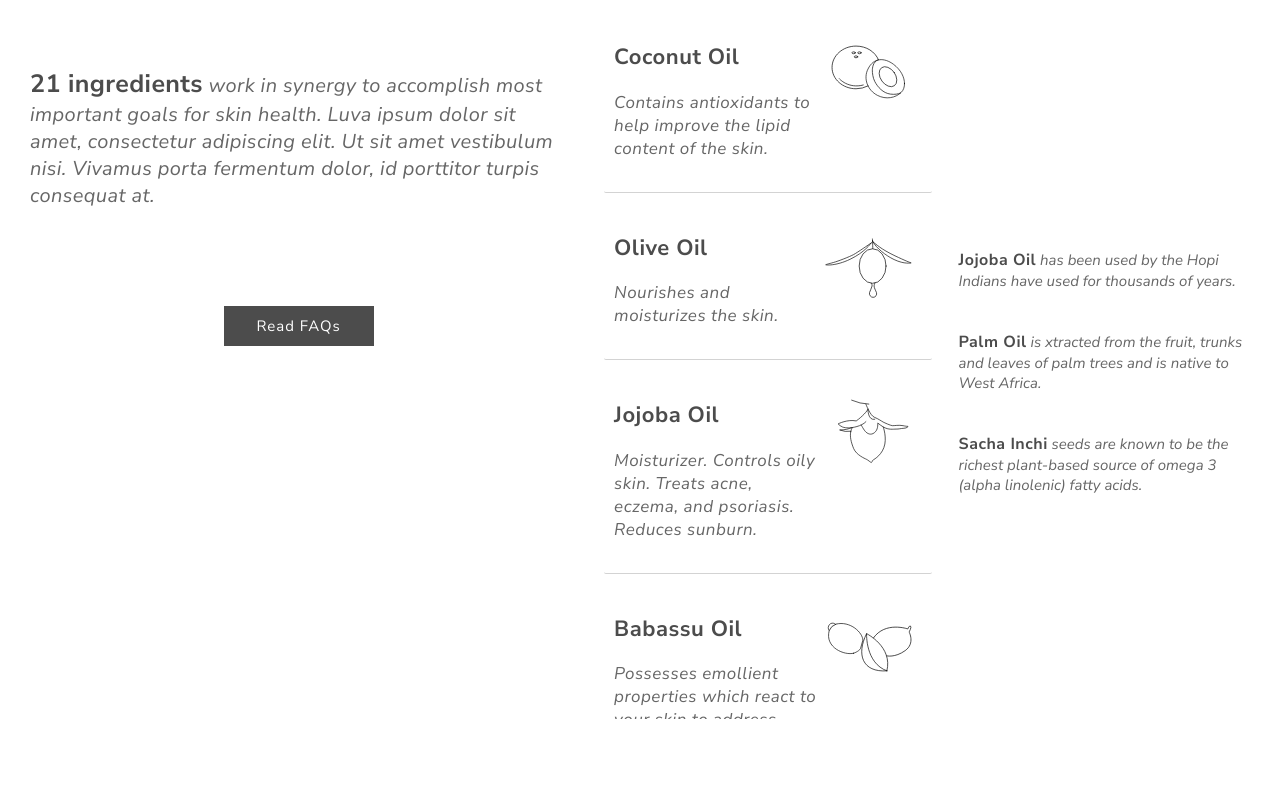
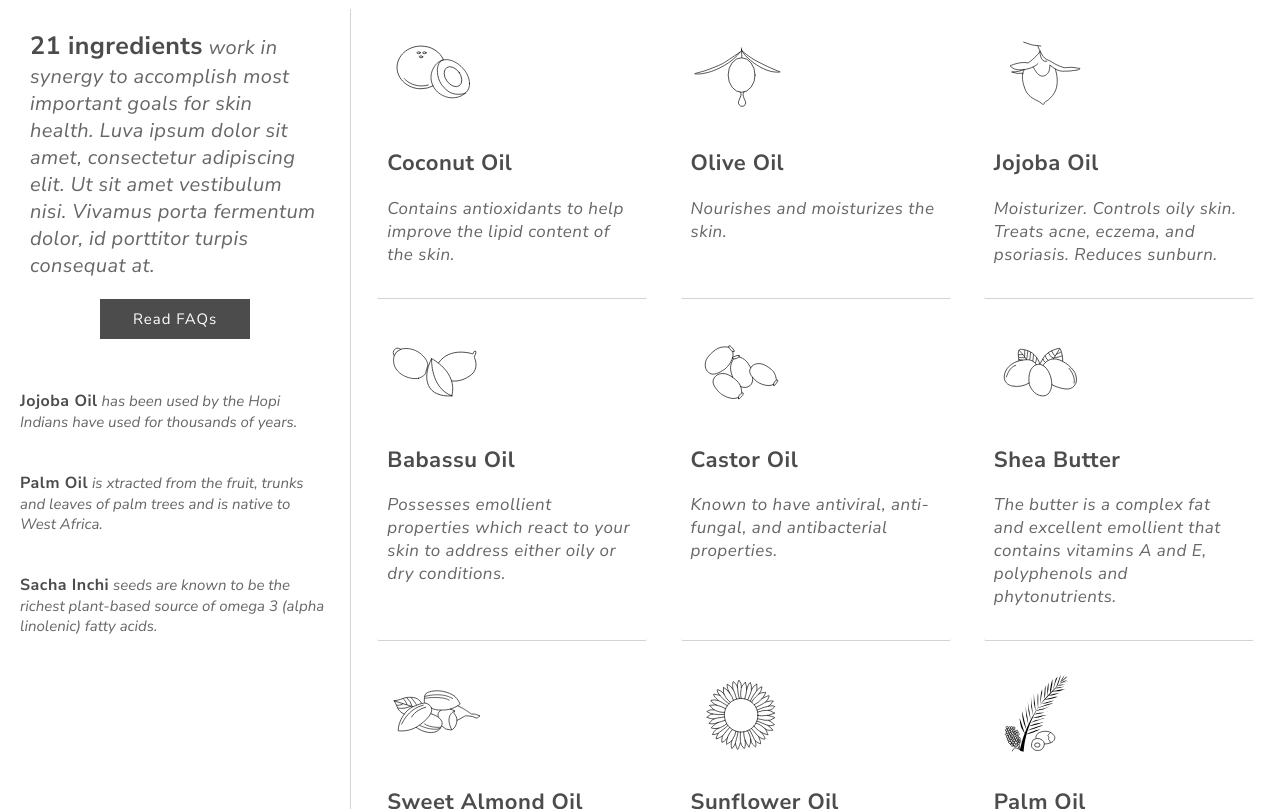
Before and after one commit to Codemax999/luva_ingredients, a plain HTML site: page index.html in a window 1280 px wide. Shown: the part 81-890 px from the top of the page. Before the commit the page ends 800 px from the top, so only its background shows below. Drawn offline with Linux system fonts and the light colour scheme.

Commit message:
updated layout

```diff
--- a/index.html
+++ b/index.html
@@ -18,18 +18,6 @@
   <!-- Main body -->
   <main>
 
-    <!-- Ingredient Images -->
-    <!-- <ul class="ingredient-images">
-      <li><img id="photo-one" src="./static/images/babassu-oil.jpg" alt="Babassu Oil"></li>
-      <li><img id="photo-two" src="./static/images/Castor-Oil.png" alt="Castor Oil"></li>
-      <li><img id="photo-three" src="./static/images/Coconut-Oil.jpg" alt="Coconot Oil"></li>
-      <li><img id="photo-four" src="./static/images/Olive-Oil.jpg" alt="Olive Oil"></li>
-      <li><img id="photo-five" src="./static/images/Palm-Oil.jpg" alt="Palm Oil"></li>
-      <li><img id="photo-six" src="./static/images/Sacha-Inchi.jpg" alt="Sacha Inchi"></li>
-      <li><img id="photo-seven" src="./static/images/Shea-Butter.jpg" alt="Shea Butter"></li>
-      <li><img id="photo-eight" src="./static/images/Sunflower-oil-and-sunflower.jpg" alt="Sunflower Oil"></li>
-    </ul> -->
-
     <!-- Overview & FAQ -->
     <section class="overview">
       <p>
@@ -42,9 +30,20 @@
       <div class="overview-btn-container">
         <button>Read FAQs</button>
       </div>
+
+      <!-- (Desktop) Ingredient Stories -->
+      <ul class="ingredient-stories-desktop">
+        <li>
+          <span>Jojoba Oil</span> has been used by the Hopi Indians have used for thousands of years.</li>
+        <li>
+          <span>Palm Oil</span> is xtracted from the fruit, trunks and leaves of palm trees and is native to West Africa.</li>
+        <li>
+          <span>Sacha Inchi</span> seeds are known to be the richest plant-based source of omega 3 (alpha linolenic) fatty acids.</li>
+      </ul>
     </section>
 
     <!-- Ingredient Cards -->
+    <section class="center">
       <ul class="ingredient-cards">
         <li>
           <!-- Card Top -->
@@ -195,8 +194,9 @@
           <div class="card">
             <div>
               <h2>Sacha Inichi Extract</h2>
-              <p>Help maintain skin's flexibility, protect it from the abuse of external elements, and lock in moisture to keep the skin well
-              hydrated.</p>
+              <p>Help maintain skin's flexibility, protect it from the abuse of external elements, and lock in moisture to keep the
+                skin well hydrated.
+              </p>
             </div>
             <div>
               <img src="./static/icons/icons__Sacha Inchi Extract.svg" alt="Sacha Inichi">
@@ -276,6 +276,7 @@
           </div>
         </li>
       </ul>
+    </section>
 
     <ul class="ingredient-stories">
       <li><span>Jojoba Oil</span> has been used by the Hopi Indians have used for thousands of years.</li>
--- a/main.css
+++ b/main.css
@@ -4,7 +4,6 @@
 }
 
 html, body {
-  -webkit-overflow-scrolling: touch;
   height: 100%;
   margin: 0;
   width: 100%;
@@ -66,85 +65,9 @@ header img {
   background: #000000;
 }
 
-/* --- Ingredient Images --- */
-/* .ingredient-images {
-  height: 150px;
-  margin: 0;
-  padding: 0 0 10px 0;
-  position: relative;
-  width: 100%;
-}
-
-.ingredient-images li {
-  list-style: none;
-  height: 100%;
-  position: absolute;
-  width: 100%;
-}
-
-.ingredient-images li img {
-  -webkit-animation: fade 40s linear infinite;
-  animation: fade 40s linear infinite;
-  filter: grayscale(100%);
-  height: 100%;
-  object-fit: cover;
-  opacity: 0;
-  width: 100%;
-}
-
-@-webkit-keyframes fade {
-  0% { opacity: 0; }
-  7.5% { opacity: 1; }
-  10% { opacity: 1; }
-  15% { opacity: 0; }
-  100% { opacity: 0; }
-}
-
-@keyframes fade {
-  0% { opacity: 0; }
-  7.5% { opacity: 1; }
-  10% { opacity: 1; }
-  15% { opacity: 0; }
-  100% { opacity: 0; }
-}
-
-#photo-one {
-  -webkit-animation-delay: 0s;
-  animation-delay: 0s;
-}
-#photo-two {
-  -webkit-animation-delay: 5s;
-  animation-delay: 5s;
-}
-#photo-three {
-  -webkit-animation-delay: 10s;
-  animation-delay: 10s;
-}
-#photo-four {
-  -webkit-animation-delay: 15s;
-  animation-delay: 15s;
-}
-#photo-five {
-  -webkit-animation-delay: 20s;
-  animation-delay: 20s;
-}
-#photo-six {
-  -webkit-animation-delay: 25s;
-  animation-delay: 25s;
-}
-#photo-seven {
-  -webkit-animation-delay: 30s;
-  animation-delay: 30s;
-}
-#photo-eight {
-  -webkit-animation-delay: 35s;
-  animation-delay: 35s;
-} */
-
 /* --- Ingredient Cards --- */
 .ingredient-cards {
   margin: 0;
-  max-width: 760px;
   padding: 35px 0 0 0;
   width: 100%;
 }
@@ -154,7 +77,6 @@ header img {
   border-radius: 2px;
   list-style: none;
   margin: 0 7px 7px 7px;
-  max-width: 760px;
   padding: 15px 10px;
 }
 
@@ -190,7 +112,7 @@ header img {
 }
 
 /* --- Ingredient Stories --- */
-.ingredient-stories {
+.ingredient-stories, .ingredient-stories-desktop {
   display: flex;
   flex-direction: column;
   justify-content: center;
@@ -198,7 +120,7 @@ header img {
   width: 100%;
 }
 
-.ingredient-stories li {
+.ingredient-stories li , .ingredient-stories-desktop li {
   color: #666666;
   list-style: none;
   font-size: 15px;
@@ -206,12 +128,16 @@ header img {
   padding: 20px;
 }
 
-.ingredient-stories li span {
+.ingredient-stories li span, .ingredient-stories-desktop li span {
   color: #4C4C4C;
   font-size: 16px;
   font-style: normal;
   font-weight: 700;
   letter-spacing: 0.5px;
+}
+
+.ingredient-stories-desktop {
+  display: none;
 }
 
 /* --- Media Queries --- */
@@ -220,20 +146,50 @@ header img {
   /* --- Main --- */
   main {
     display: flex;
-    height: calc(100% - 90px);
-    overflow-y: hidden;
   }
 
-  /* --- Ingredient Images --- */
-  .ingredient-images {
-    height: 100%;
-    max-width: 625px;
+  /* --- Overview --- */
+  .overview {
+    border-right: 1px solid #D3D3D3;
+    height: 100vh;
+    justify-content: flex-start;
+    min-width: 350px;
+    width: 350px;
   }
 
   /* --- Ingredient Cards --- */
+  .center {
+    -webkit-overflow-scrolling: touch;
+    display: flex;
+    height: 100vh;
+    justify-content: center;
+    overflow: scroll;
+    width: 100%;
+  }
+
   .ingredient-cards {
-    -webkit-overflow-scrolling: touch;
-    overflow-y: scroll;
+    display: flex;
+    flex-wrap: wrap;
+    justify-content: space-evenly;
+    max-width: 1100px;
     padding: 0;
   }
+
+  .ingredient-cards li {
+    max-width: 250px;
+    width: 100%;
+  }
+
+  .card {
+    flex-direction: column-reverse;
+  }
+
+  /* ---Ingredient Stories --- */
+  .ingredient-stories-desktop {
+    display: block;
+  }
+
+  .ingredient-stories {
+    display: none;
+  }
 }
```
Lines whose indentation alone changed are shown as unchanged.
